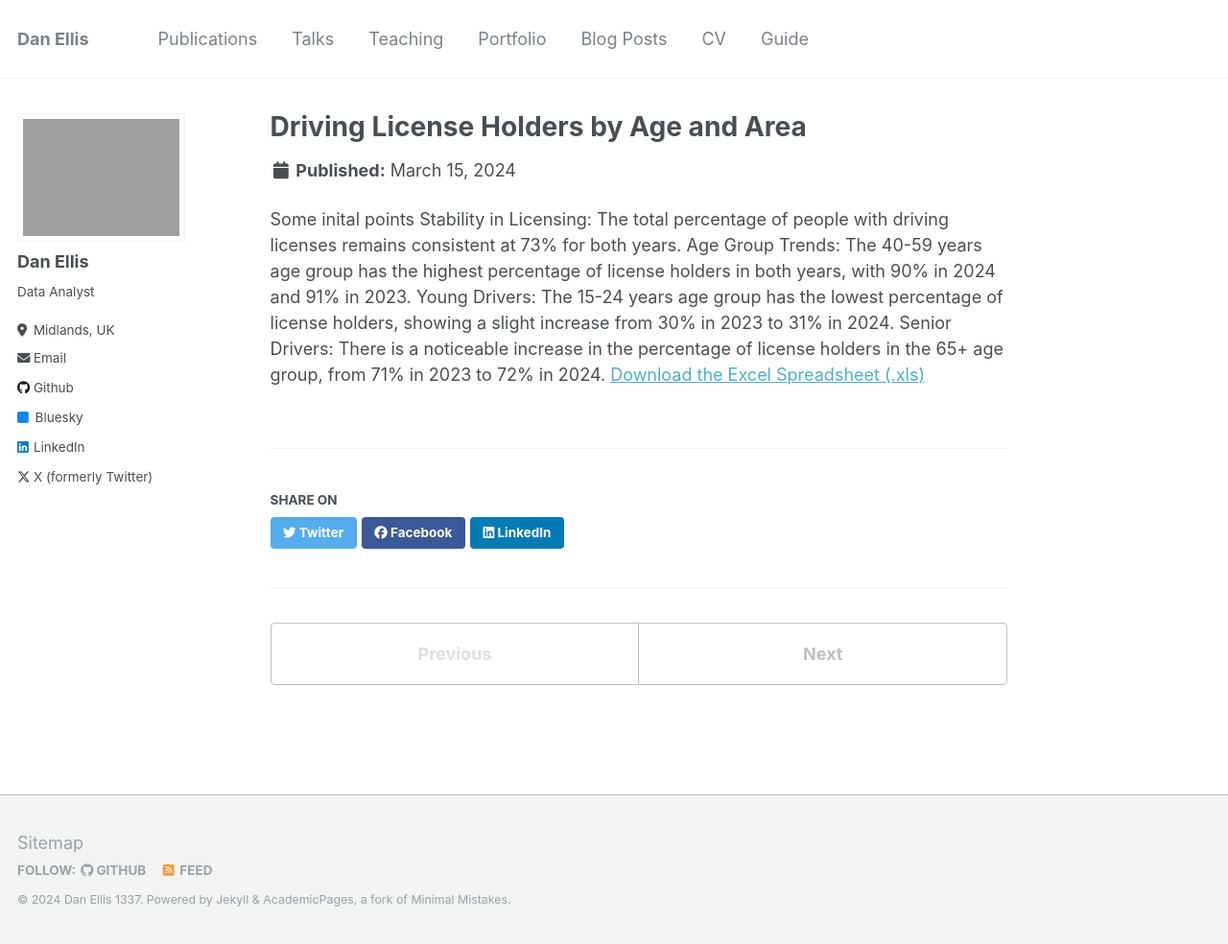
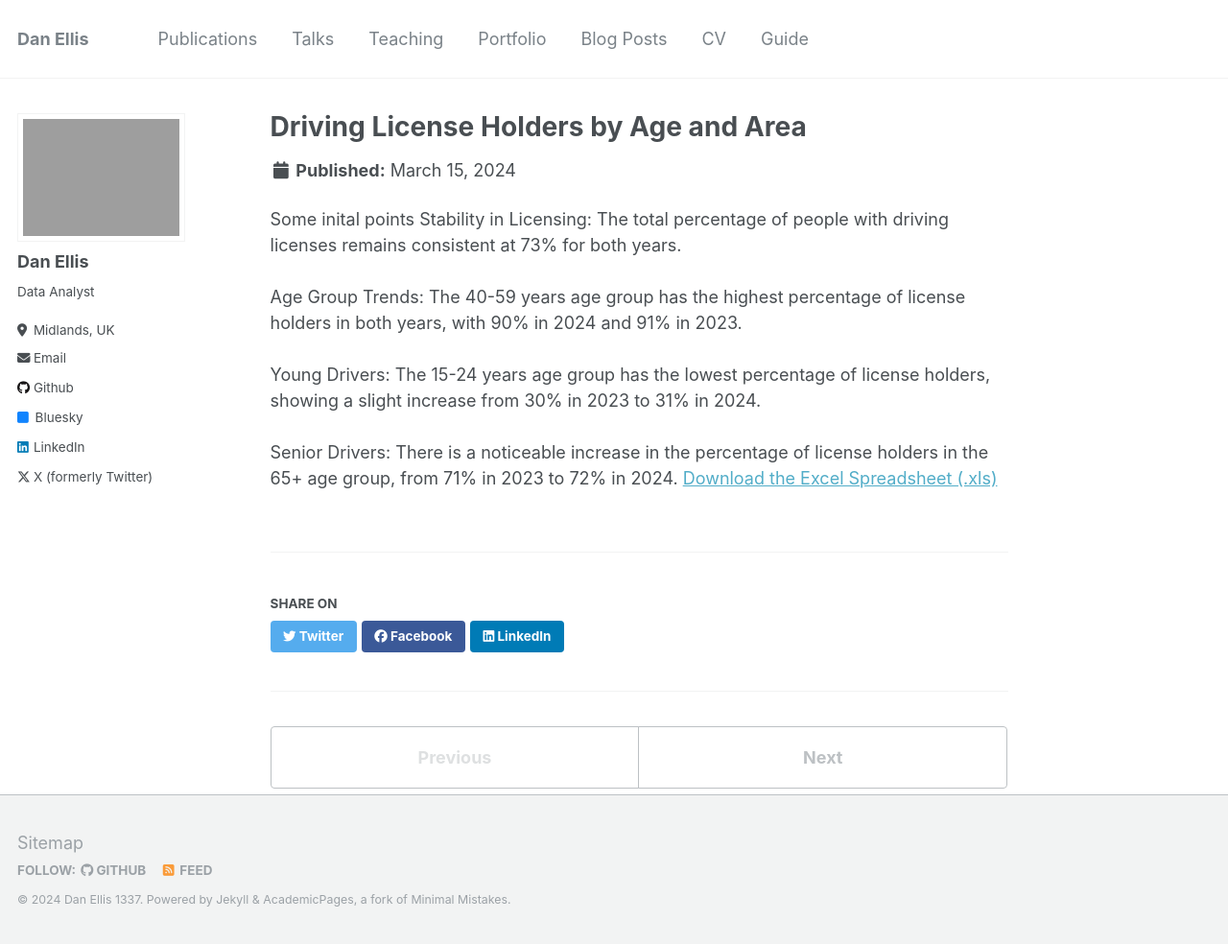
Before and after one commit to danellisprojects/danellisprojects.github.io, a Jekyll site: the page built from _portfolio/portfolio-996.html, in a window 1280 px wide and 984 px high. Shown: the whole window at 96% size. Built offline with Jekyll 4.4.1, drawn with Linux system fonts in a browser that asks for light colours.

```diff
--- a/_portfolio/portfolio-996.html
+++ b/_portfolio/portfolio-996.html
@@ -5,9 +5,9 @@ collection: portfolio
 ---
 Some inital points
 
-Stability in Licensing: The total percentage of people with driving licenses remains consistent at 73% for both years.
-Age Group Trends: The 40-59 years age group has the highest percentage of license holders in both years, with 90% in 2024 and 91% in 2023.
-Young Drivers: The 15-24 years age group has the lowest percentage of license holders, showing a slight increase from 30% in 2023 to 31% in 2024.
+Stability in Licensing: The total percentage of people with driving licenses remains consistent at 73% for both years.<br><br>
+Age Group Trends: The 40-59 years age group has the highest percentage of license holders in both years, with 90% in 2024 and 91% in 2023.<br><br>
+Young Drivers: The 15-24 years age group has the lowest percentage of license holders, showing a slight increase from 30% in 2023 to 31% in 2024.<br><br>
 Senior Drivers: There is a noticeable increase in the percentage of license holders in the 65+ age group, from 71% in 2023 to 72% in 2024.
 
 
```
